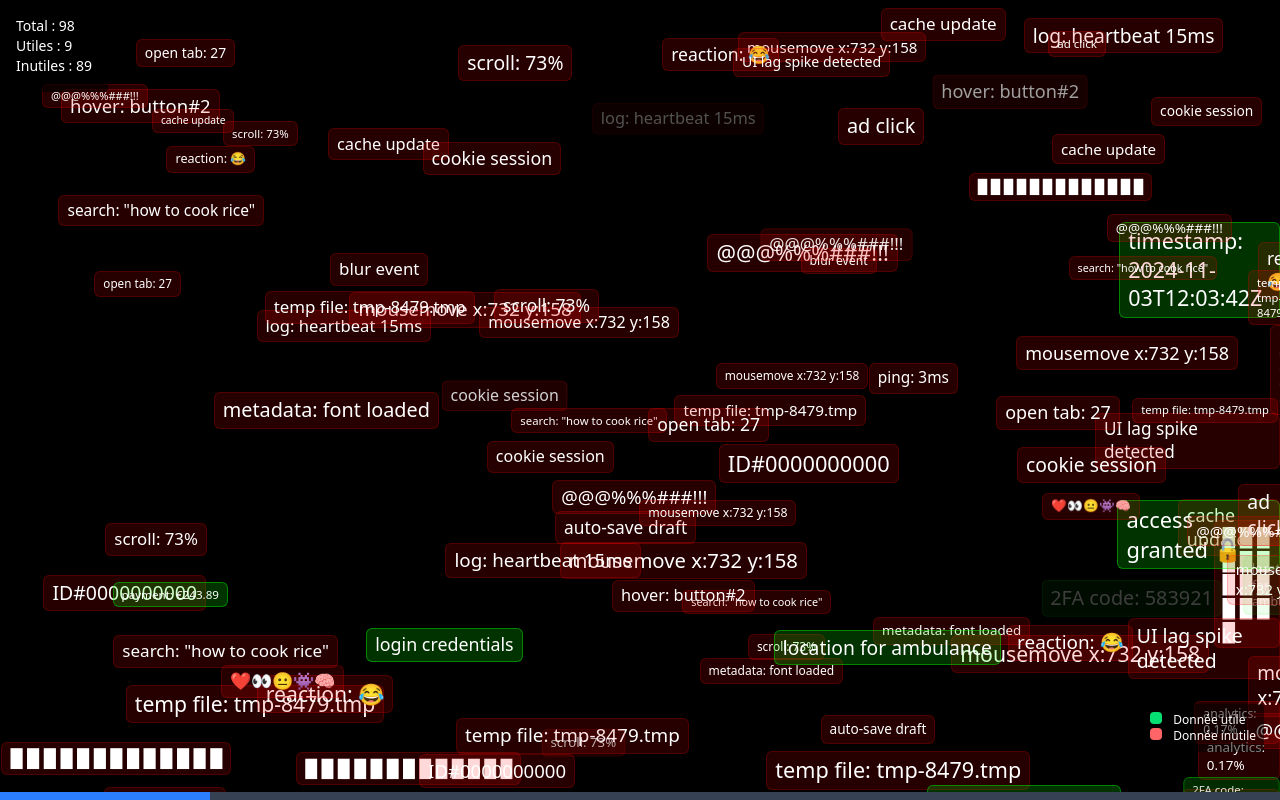
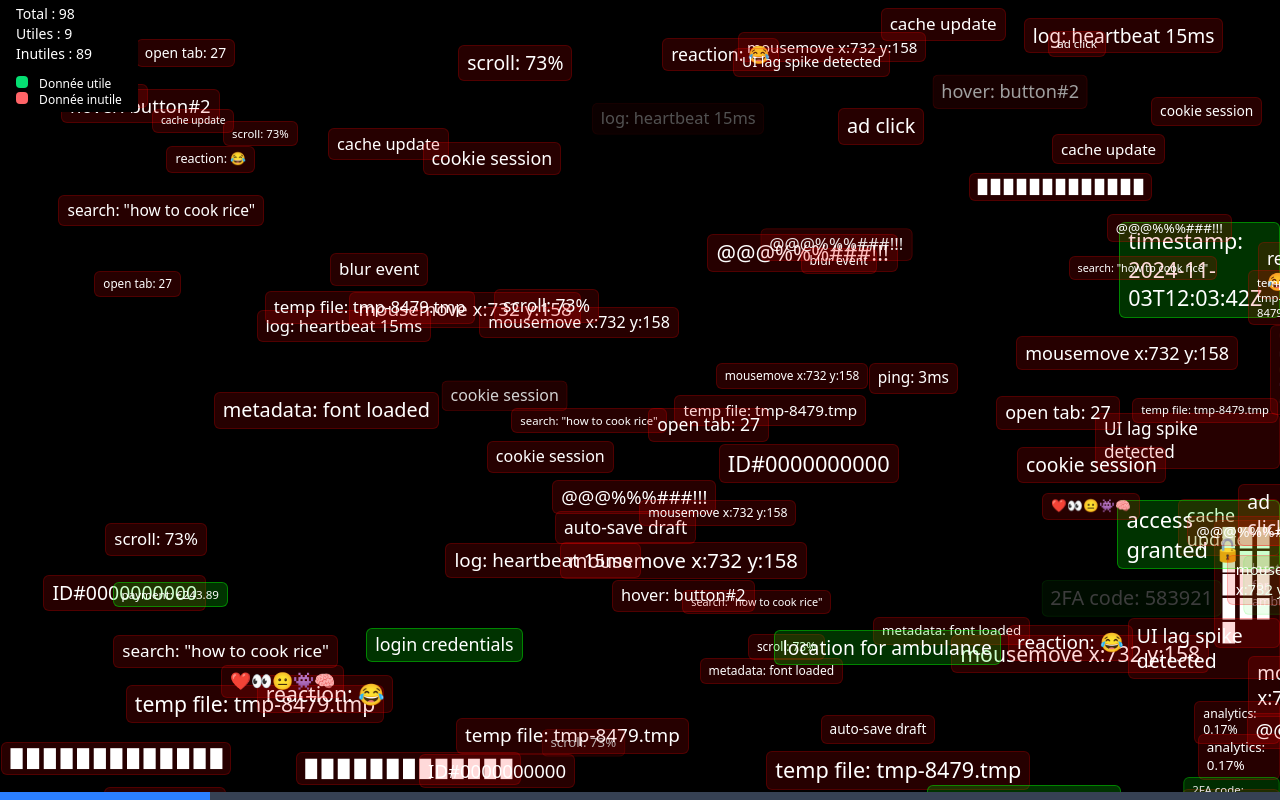
Before and after one commit to RomainRodrigues/BigData, a Nuxt app: page /experience in a window 1280 px wide. Built offline with nearby package versions, Linux system fonts and the light colour scheme.

Commit message:
fix: exp design

```diff
--- a/pages/experience.vue
+++ b/pages/experience.vue
@@ -10,10 +10,11 @@
       />
     </template>
 
+    <div class="absolute top-0 left-0 flex flex-col gap-1">
       <!-- Statistiques -->
       <div
         v-if="!experienceEnded"
-      class="absolute top-0 left-0 p-4 text-white text-sm z-50 bg-black/60 rounded"
+        class="px-4 py-1 text-white text-sm z-50 bg-black rounded"
       >
         <p>Total : {{ blocks.length }}</p>
         <p>Utiles : {{ usefulCount }}</p>
@@ -23,7 +24,7 @@
       <!-- Légende -->
       <div
         v-if="!experienceEnded"
-      class="absolute bottom-12 right-4 text-white text-xs z-50 bg-black/50 p-2 rounded"
+        class="text-white text-xs z-50 bg-black px-4 py-1 rounded"
       >
         <p>
           <span class="inline-block w-3 h-3 bg-green-400 mr-2 rounded-sm" />
@@ -33,6 +34,7 @@
           <span class="inline-block w-3 h-3 bg-red-400 mr-2 rounded-sm" />
           Donnée inutile
         </p>
+      </div>
     </div>
 
     <!-- Barre de temps (pleine largeur) -->
```
Lines whose indentation alone changed are shown as unchanged.
